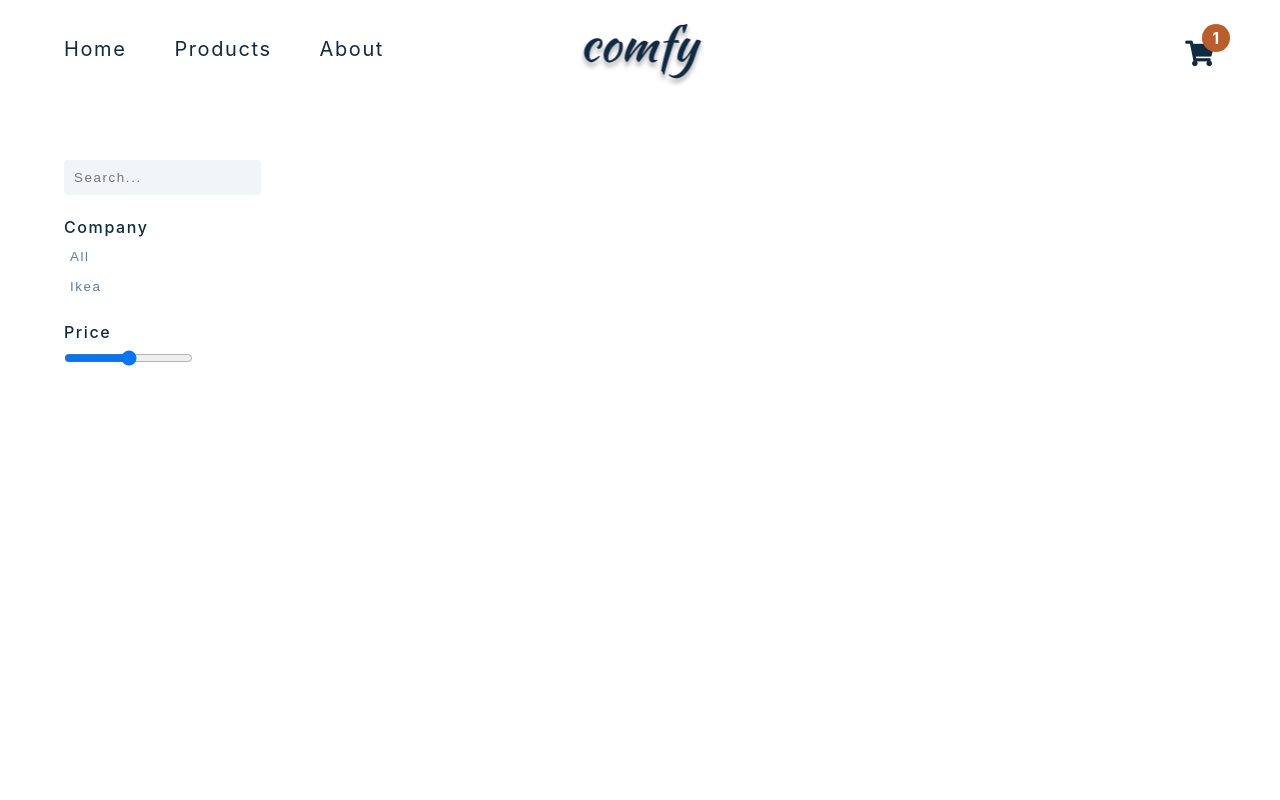
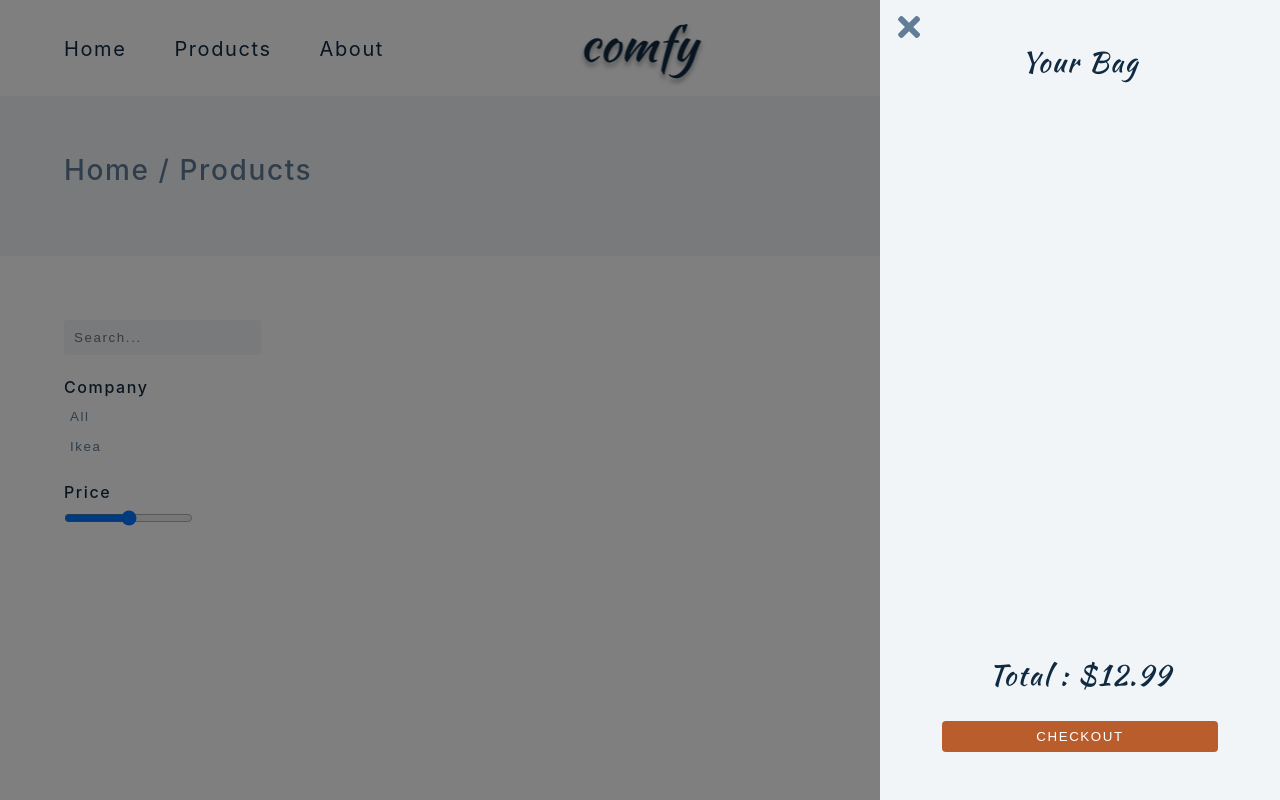
Before and after one commit to agaparkg/e-commerce-react-app, a React (Create React App) app: page /products in a window 1280 px wide. Both pictures are taken after a click on the button 1199 px from the left and 54 px from the top of the page. Built offline with nearby package versions, Linux system fonts and the light colour scheme.

Commit message:
Latest changes

```diff
--- a/src/components/Cart.jsx
+++ b/src/components/Cart.jsx
@@ -1,8 +1,9 @@
-function Cart() {
+function Cart({ showCart, toggleCart }) {
+  const showClass = showCart ? 'cart-overlay show' : 'cart-overlay';
   return (
-    <div className='cart-overlay'>
+    <div className={showClass}>
       <aside className='cart'>
-        <button className='cart-close'>
+        <button onClick={toggleCart} className='cart-close'>
           <i className='fa fa-times'></i>
         </button>
         <header>
--- /dev/null
+++ b/src/components/FeaturedProducts.jsx
@@ -0,0 +1,42 @@
+import { useEffect, useState } from 'react';
+import { Link } from 'react-router-dom';
+import { products } from '../products';
+import SingleProduct from './SingleProduct';
+
+function FeaturedProducts() {
+  const [isLoading, setIsLoading] = useState(false);
+  const [featuredProducts, setFeaturedProducts] = useState(
+    products.filter((p) => p.fields.featured)
+  );
+
+  useEffect(() => {
+    setTimeout(() => {
+      setIsLoading(true);
+    }, 500);
+  }, []);
+
+  const renderFeaturedProducts = featuredProducts.map((fp) => {
+    return <SingleProduct fp={fp} key={fp.id} />;
+  });
+  return (
+    <section className='section featured'>
+      <div className='title'>
+        <h2>
+          <span>/</span> featured
+        </h2>
+      </div>
+      <div className='featured-center section-center'>
+        {!isLoading ? (
+          <h2 className='section-loading'>loading...</h2>
+        ) : (
+          renderFeaturedProducts
+        )}
+      </div>
+      <Link to='/products' className='btn'>
+        all products
+      </Link>
+    </section>
+  );
+}
+
+export default FeaturedProducts;
--- a/src/components/Home.jsx
+++ b/src/components/Home.jsx
@@ -1,34 +1,14 @@
-import SingleProduct from './SingleProduct';
+import FeaturedProducts from './FeaturedProducts';
+import HomeHero from './HomeHero';
 
 function Home() {
   return (
     <>
       {/* hero */}
-      <section className='hero'>
-        <div className='hero-container'>
-          <h1 className='text-slanted'>rest, relax, unwind</h1>
-          <h3>Embrace your choices - we do</h3>
-          <a href='products.html' className='hero-btn'>
-            show now
-          </a>
-        </div>
-      </section>
+      <HomeHero />
 
       {/* featured products */}
-      <section className='section featured'>
-        <div className='title'>
-          <h2>
-            <span>/</span> featured
-          </h2>
-        </div>
-        <div className='featured-center section-center'>
-          <h2 className='section-loading'>loading...</h2>
-          <SingleProduct />
-        </div>
-        <a href='products.html' className='btn'>
-          all products
-        </a>
-      </section>
+      <FeaturedProducts />
     </>
   );
 }
--- /dev/null
+++ b/src/components/HomeHero.jsx
@@ -0,0 +1,17 @@
+import { Link } from 'react-router-dom';
+
+function HomeHero() {
+  return (
+    <section className='hero'>
+      <div className='hero-container'>
+        <h1 className='text-slanted'>rest, relax, unwind</h1>
+        <h3>Embrace your choices - we do</h3>
+        <Link to='/products' className='hero-btn'>
+          show now
+        </Link>
+      </div>
+    </section>
+  );
+}
+
+export default HomeHero;
--- a/src/components/NavBar.jsx
+++ b/src/components/NavBar.jsx
@@ -5,7 +5,7 @@ import logoWhite from '../images/logo-white.png';
 import Cart from './Cart';
 
 function NavBar() {
-  const [showCart, setShowCart] = useState(true);
+  const [showCart, setShowCart] = useState(false);
   let location = useLocation();
   const route = location.pathname === '/' ? 'home' : 'products';
   const navClass = route === 'home' ? 'navbar' : 'navbar page';
@@ -54,7 +54,7 @@ function NavBar() {
           <span className='cart-item-count'>1</span>
         </div>
         {/* cart */}
-        {showCart ? <Cart /> : null}
+        <Cart showCart={showCart} toggleCart={toggleCart} />
       </div>
     </nav>
   );
--- a/src/components/Products.jsx
+++ b/src/components/Products.jsx
@@ -4,6 +4,12 @@ function Products() {
   let location = useLocation();
   console.log('products', location);
   return (
+    <>
+      <section class='page-hero'>
+        <div class='section-center'>
+          <h3 class='page-hero-title'>Home / Products</h3>
+        </div>
+      </section>
       <section className='products'>
         {/* filters */}
         <div className='filters'>
@@ -40,6 +46,7 @@ function Products() {
         {/* products */}
         <div className='products-container'></div>
       </section>
+    </>
   );
 }
 
--- a/src/components/SingleProduct.jsx
+++ b/src/components/SingleProduct.jsx
@@ -1,8 +1,16 @@
-const SingleProduct = () => {
+const SingleProduct = ({ fp }) => {
+  const formatPrice = (price) => {
+    let formattedPrice = new Intl.NumberFormat('en-US', {
+      style: 'currency',
+      currency: 'USD',
+    }).format((price / 100).toFixed(2));
+    return formattedPrice;
+  };
+
   return (
     <article className='product'>
       <div className='product-container'>
-        <img src='./images/main-bcg.jpeg' className='product-img img' alt='' />
+        <img src={fp.fields.image[0].url} className='product-img img' alt='' />
 
         <div className='product-icons'>
           <a href='product.html?id=1' className='product-icon'>
@@ -14,8 +22,8 @@ const SingleProduct = () => {
         </div>
       </div>
       <footer>
-        <p className='product-name'>name</p>
-        <h4 className='product-price'>$9.99</h4>
+        <p className='product-name'>{fp.fields.name}</p>
+        <h4 className='product-price'>{formatPrice(fp.fields.price)}</h4>
       </footer>
     </article>
   );
```
Lines whose indentation alone changed are shown as unchanged.
